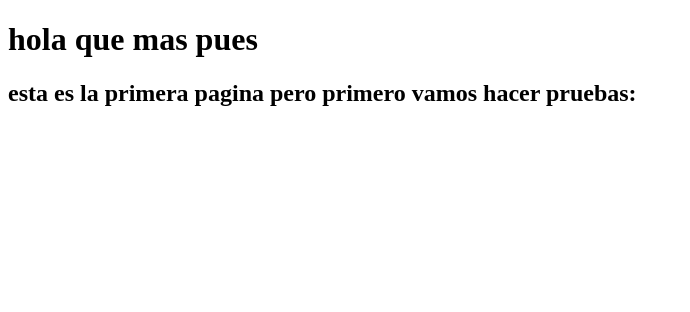
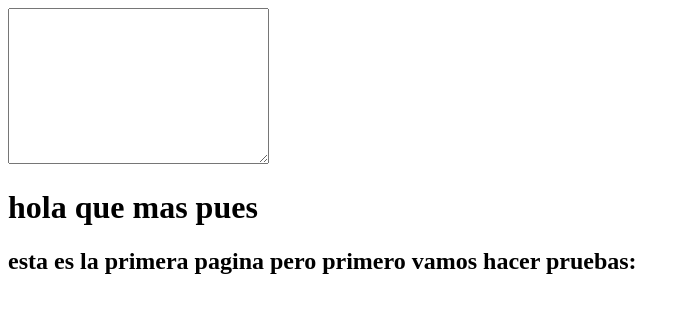
Before and after one commit to NatyMC1846/prueba, a plain HTML site: page index.html in a window 1280 px wide. Shown: the whole page, without its empty margins (0-690 px from the left). Drawn offline with Linux system fonts and the light colour scheme.

Commit message:
prueba uno

```diff
--- a/index.html
+++ b/index.html
@@ -5,6 +5,7 @@
     <meta http-equiv="X-UA-Compatible" content="IE=edge">
     <meta name="viewport" content="width=device-width, initial-scale=1.0">
     <title>nuevo proyecto</title>
+    <textarea name="nuevo" id="nuevo" cols="30" rows="10"></textarea>
 </head>
 <body>
     <div container:></div>
```
